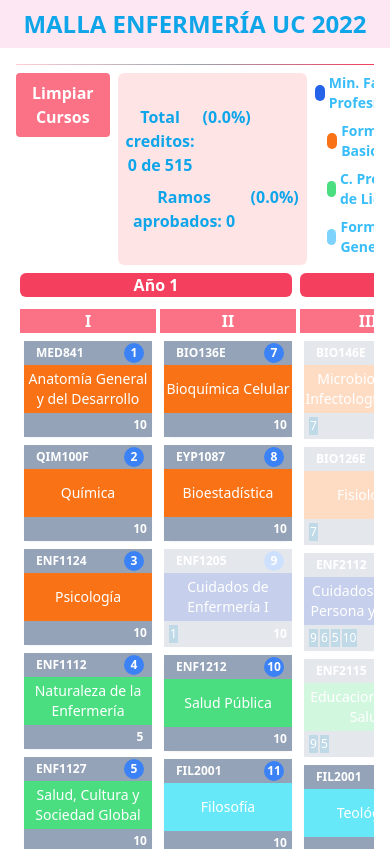
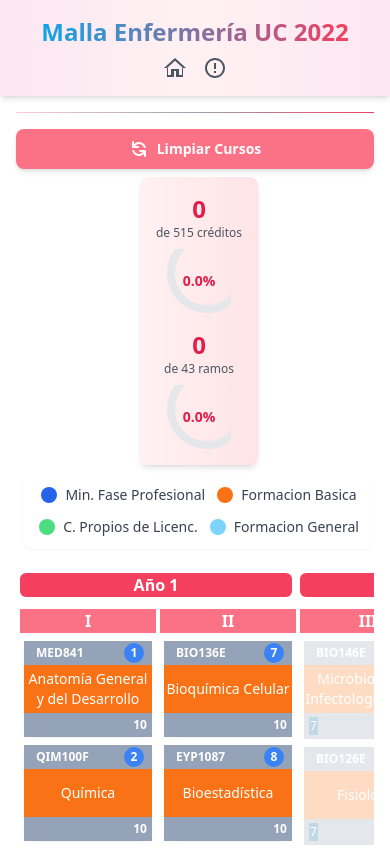
Before and after one commit to pipp3/MallaEnfermeriaUC-React, a React (Vite) app: page / in a window 390 px wide. Shown: the top 849 px of the page. Built offline with nearby package versions, Linux system fonts and the light colour scheme.

Commit message:
Cambios en el UI y se mejoro el diseño responsive

```diff
--- a/src/App.jsx
+++ b/src/App.jsx
@@ -5,23 +5,27 @@ import Malla from "./components/Malla";
 import Button from "./components/Button";
 import Stats from "./components/Stats";
 import Legend from "./components/Legend";
+
 function App() {
   return (
     <div className="mx-auto">
       <Header />
-
-      <main className="space y-8 p-4">
+      <main className="space-y-4 p-4">
         <div>
           <div className="flex items-center">
             <div className="flex-grow h-px bg-gradient-to-r from-rose-200 via-gray-400 to-rose-500"></div>
           </div>
         </div>
-        <div className="mt-2 flex overflow-x-auto">
+        <div className="flex flex-wrap gap-2 justify-center items-center">
           <Button />
           <Stats />
           <Legend />
         </div>
-        <Malla />
+        <div className="overflow-x-auto">
+          <div className="min-w-max">
+            <Malla />
+          </div>
+        </div>
       </main>
       <InfoSection />
       <Footer />
--- a/src/components/Button.jsx
+++ b/src/components/Button.jsx
@@ -3,12 +3,20 @@ import { CourseContext } from '../context/CourseContext'
 export default function Button () {
     const {handleReset} = useContext(CourseContext)
   return (
-    <div>
+    <div className="w-full sm:w-auto">
       <button
-      type='button'
+        type='button'
         onClick={handleReset}
-        className='bg-rose-400 hover:bg-rose-700 text-white font-bold py-2 px-4 rounded sm:w-auto w-full sm:py-8 sm:px-8 md:py-2 md:px-10'
+        className='w-full sm:w-auto bg-rose-400 hover:bg-rose-700 text-white font-bold py-2 px-6 rounded-lg
+        transition-all duration-300 ease-in-out transform hover:scale-105
+        shadow-md hover:shadow-lg active:scale-95
+        text-sm sm:text-base
+        flex items-center justify-center gap-2
+        border-2 border-transparent hover:border-rose-300'
       >
+        <svg xmlns="http://www.w3.org/2000/svg" className="h-5 w-5" viewBox="0 0 20 20" fill="currentColor">
+          <path fillRule="evenodd" d="M4 2a1 1 0 011 1v2.101a7.002 7.002 0 0111.601 2.566 1 1 0 11-1.885.666A5.002 5.002 0 005.999 7H9a1 1 0 010 2H4a1 1 0 01-1-1V3a1 1 0 011-1zm.008 9.057a1 1 0 011.276.61A5.002 5.002 0 0014.001 13H11a1 1 0 110-2h5a1 1 0 011 1v5a1 1 0 11-2 0v-2.101a7.002 7.002 0 01-11.601-2.566 1 1 0 01.61-1.276z" clipRule="evenodd" />
+        </svg>
         Limpiar Cursos
       </button>
     </div>
--- a/src/components/Header.jsx
+++ b/src/components/Header.jsx
@@ -2,11 +2,28 @@ import React from "react";
 
 const Header = () => {
   return (
-    <header className="bg-pink-100 p-2 w-full">
-      <nav className="text-center max-w-screen-xl mx-auto">
-        <h1 className="text-2xl text-sky-500 font-bold uppercase">
-          Malla Enfermería UC 2022
-        </h1>
+    <header className="bg-gradient-to-r from-pink-100 via-rose-50 to-pink-100 shadow-md">
+      <nav className="max-w-screen-xl mx-auto px-4 py-4 sm:py-6">
+        <div className="flex flex-col sm:flex-row items-center justify-between">
+          <h1 className="text-2xl sm:text-3xl font-bold bg-gradient-to-r from-sky-500 to-rose-500 bg-clip-text text-transparent
+            hover:from-rose-500 hover:to-sky-500 transition-all duration-300 transform hover:scale-105">
+            Malla Enfermería UC 2022
+          </h1>
+          <div className="mt-2 sm:mt-0 flex items-center space-x-4">
+            <a href="https://www.uc.cl" target="_blank" rel="noopener noreferrer"
+              className="text-gray-600 hover:text-sky-500 transition-colors duration-200">
+              <svg className="w-6 h-6" fill="currentColor" viewBox="0 0 24 24">
+                <path d="M12 2L1 12h3v9h7v-6h2v6h7v-9h3L12 2zm0 2.84L19.93 12H19v7h-3v-6H8v6H5v-7H4.07L12 4.84z"/>
+              </svg>
+            </a>
+            <a href="https://www.uc.cl/enfermeria" target="_blank" rel="noopener noreferrer"
+              className="text-gray-600 hover:text-rose-500 transition-colors duration-200">
+              <svg className="w-6 h-6" fill="currentColor" viewBox="0 0 24 24">
+                <path d="M12 2C6.48 2 2 6.48 2 12s4.48 10 10 10 10-4.48 10-10S17.52 2 12 2zm0 18c-4.41 0-8-3.59-8-8s3.59-8 8-8 8 3.59 8 8-3.59 8-8 8zm-1-13h2v6h-2zm0 8h2v2h-2z"/>
+              </svg>
+            </a>
+          </div>
+        </div>
       </nav>
     </header>
   );
--- a/src/components/Info.jsx
+++ b/src/components/Info.jsx
@@ -2,13 +2,15 @@ import React from "react";
 
 const InfoSection = () => {
   return (
-    <div className="flex my-4 items-center mx-auto justify-center px-5">
-      <div className="w-80 sm:justify-start sm:block hidden">
-        Puedes tachar tus ramos aprobados haciendo click en ellos. A medida que
-        vas aprobando ramos, se van liberando los que tienen prerrequisitos.
+    <div className="flex flex-col sm:flex-row my-4 items-center mx-auto justify-center px-5">
+      <div className="w-full sm:w-80 text-center sm:text-left mb-4 sm:mb-0">
+        <p className="text-sm sm:text-base">
+          Puedes tachar tus ramos aprobados haciendo click en ellos. A medida que
+          vas aprobando ramos, se van liberando los que tienen prerrequisitos.
+        </p>
       </div>
-      <div className="w-[480px]">
-        <img src="/info.png" alt="Información Ramo" />
+      <div className="w-full sm:w-[480px]">
+        <img src="/info.png" alt="Información Ramo" className="w-full h-auto" />
       </div>
     </div>
   );
--- a/src/components/Legend.jsx
+++ b/src/components/Legend.jsx
@@ -1,24 +1,36 @@
 export default function Legend() {
   return (
-    <div className="flex flex-wrap justify-center items-center ml-2 space-x-3 text-sm">
-      <div className="flex items-center mb-2 sm:mb-0">
-        <div className="rounded-full bg-blue-600 h-4 w-4"></div>
-        <p className="font-semibold ml-1 text-sky-400">Min. Fase Profesional</p>
+    <div className="flex flex-wrap justify-center items-center ml-2 gap-3 p-3 bg-white/80 backdrop-blur-sm rounded-lg shadow-sm">
+      <div className="flex items-center group">
+        <div className="relative">
+          <div className="rounded-full bg-blue-600 h-4 w-4 group-hover:scale-110 transition-transform duration-200"></div>
+          <div className="absolute -inset-1 rounded-full bg-blue-600/20 opacity-0 group-hover:opacity-100 transition-opacity duration-200"></div>
+        </div>
+        <p className="font-medium ml-2 text-sm text-gray-700 group-hover:text-blue-600 transition-colors duration-200">Min. Fase Profesional</p>
       </div>
 
-      <div className="flex items-center mb-2 sm:mb-0">
-        <div className="rounded-full bg-orange-500 h-4 w-4"></div>
-        <p className="font-semibold ml-1 text-sky-400">Formacion Basica</p>
+      <div className="flex items-center group">
+        <div className="relative">
+          <div className="rounded-full bg-orange-500 h-4 w-4 group-hover:scale-110 transition-transform duration-200"></div>
+          <div className="absolute -inset-1 rounded-full bg-orange-500/20 opacity-0 group-hover:opacity-100 transition-opacity duration-200"></div>
+        </div>
+        <p className="font-medium ml-2 text-sm text-gray-700 group-hover:text-orange-500 transition-colors duration-200">Formacion Basica</p>
       </div>
 
-      <div className="flex items-center mb-2 sm:mb-0">
-        <div className="rounded-full bg-green-400 h-4 w-4"></div>
-        <p className="font-semibold ml-1 text-sky-400">C. Propios de Licenc.</p>
+      <div className="flex items-center group">
+        <div className="relative">
+          <div className="rounded-full bg-green-400 h-4 w-4 group-hover:scale-110 transition-transform duration-200"></div>
+          <div className="absolute -inset-1 rounded-full bg-green-400/20 opacity-0 group-hover:opacity-100 transition-opacity duration-200"></div>
+        </div>
+        <p className="font-medium ml-2 text-sm text-gray-700 group-hover:text-green-500 transition-colors duration-200">C. Propios de Licenc.</p>
       </div>
 
-      <div className="flex items-center mb-2 sm:mb-0">
-        <div className="rounded-full bg-sky-300 h-4 w-4"></div>
-        <p className="font-semibold ml-1 text-sky-400">Formacion General</p>
+      <div className="flex items-center group">
+        <div className="relative">
+          <div className="rounded-full bg-sky-300 h-4 w-4 group-hover:scale-110 transition-transform duration-200"></div>
+          <div className="absolute -inset-1 rounded-full bg-sky-300/20 opacity-0 group-hover:opacity-100 transition-opacity duration-200"></div>
+        </div>
+        <p className="font-medium ml-2 text-sm text-gray-700 group-hover:text-sky-500 transition-colors duration-200">Formacion General</p>
       </div>
     </div>
   );
--- a/src/components/Stats.jsx
+++ b/src/components/Stats.jsx
@@ -5,15 +5,73 @@ export default function Stats() {
   const { totalCredits, finishedCourses } = useContext(CourseContext);
 
   return (
-    <div className="flex flex-col sm:flex-row justify-center text-center ml-2 items-center text-sky-500 font-semibold bg-rose-100 rounded-md p-2 hover:bg-rose-700 hover:text-white cursor-pointer sm:py-2 md:px-8">
-      <div className="flex mr-12 mb-2 sm:mb-0 sm:mr-8">
-        <p className="mr-2">Total creditos: {totalCredits} de 515</p>{""}
-        <p>({((totalCredits * 100) / 515).toFixed(1)}%)</p>
+    <div className="flex flex-col sm:flex-row justify-center text-center ml-2 items-center gap-4 sm:gap-6 p-4 bg-gradient-to-r from-rose-50 to-rose-100 rounded-lg shadow-md hover:shadow-lg transition-all duration-300">
+      <div className="flex flex-col sm:flex-row items-center gap-2 sm:gap-4">
+        <div className="flex flex-col items-center">
+          <div className="text-2xl font-bold text-rose-600">{totalCredits}</div>
+          <div className="text-xs text-gray-600">de 515 créditos</div>
+        </div>
+        <div className="w-16 h-16 sm:w-20 sm:h-20 relative">
+          <svg className="transform -rotate-90 w-full h-full">
+            <circle
+              cx="40"
+              cy="40"
+              r="36"
+              stroke="currentColor"
+              strokeWidth="8"
+              fill="none"
+              className="text-gray-200"
+            />
+            <circle
+              cx="40"
+              cy="40"
+              r="36"
+              stroke="currentColor"
+              strokeWidth="8"
+              fill="none"
+              className="text-rose-500"
+              strokeDasharray={`${(totalCredits / 515) * 226} 226`}
+              strokeLinecap="round"
+            />
+          </svg>
+          <div className="absolute top-1/2 left-1/2 transform -translate-x-1/2 -translate-y-1/2 text-sm font-semibold text-rose-600">
+            {((totalCredits * 100) / 515).toFixed(1)}%
+          </div>
+        </div>
       </div>
 
-      <div className="flex">
-        <p className="mr-2">Ramos aprobados: {finishedCourses.length}</p>
-        <p>({((finishedCourses.length * 100) / 43).toFixed(1)}%)</p>
+      <div className="flex flex-col sm:flex-row items-center gap-2 sm:gap-4">
+        <div className="flex flex-col items-center">
+          <div className="text-2xl font-bold text-rose-600">{finishedCourses.length}</div>
+          <div className="text-xs text-gray-600">de 43 ramos</div>
+        </div>
+        <div className="w-16 h-16 sm:w-20 sm:h-20 relative">
+          <svg className="transform -rotate-90 w-full h-full">
+            <circle
+              cx="40"
+              cy="40"
+              r="36"
+              stroke="currentColor"
+              strokeWidth="8"
+              fill="none"
+              className="text-gray-200"
+            />
+            <circle
+              cx="40"
+              cy="40"
+              r="36"
+              stroke="currentColor"
+              strokeWidth="8"
+              fill="none"
+              className="text-rose-500"
+              strokeDasharray={`${(finishedCourses.length / 43) * 226} 226`}
+              strokeLinecap="round"
+            />
+          </svg>
+          <div className="absolute top-1/2 left-1/2 transform -translate-x-1/2 -translate-y-1/2 text-sm font-semibold text-rose-600">
+            {((finishedCourses.length * 100) / 43).toFixed(1)}%
+          </div>
+        </div>
       </div>
     </div>
   );
```
